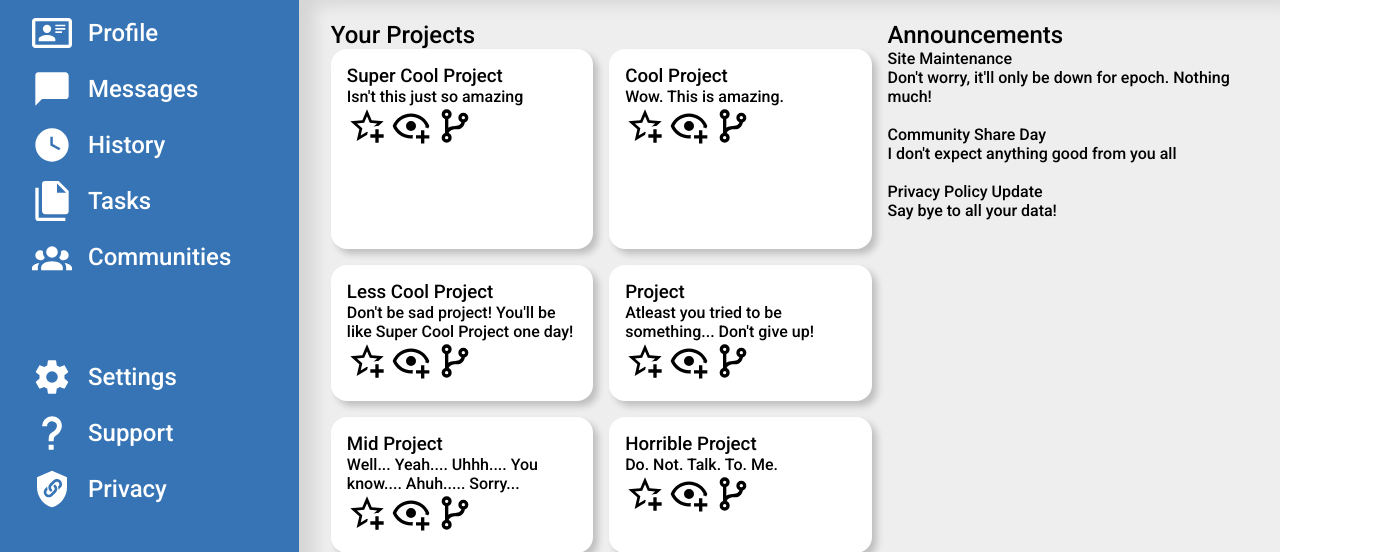
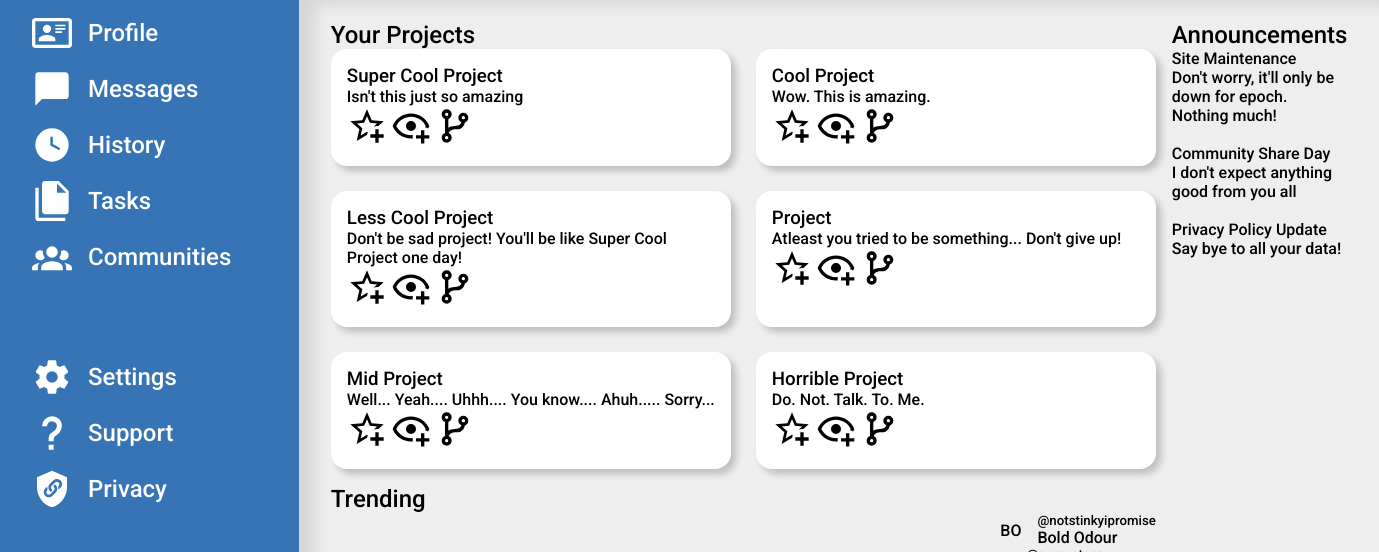
Before and after one commit to jmagali/odin-dashboard, a plain HTML site: page index.html in a window 1280 px wide. Shown: the part 235-787 px from the top of the page, 1379 px wide, since content can reach past the window. Drawn offline with Linux system fonts and the light colour scheme.

Commit message:
Add a gap between the cards

```diff
--- a/styles.css
+++ b/styles.css
@@ -194,17 +194,17 @@ input {
 }
 
 .projects-container {
-    grid-template-rows: repeat(auto-fill, minmax(200px, 0.8fr));
+    grid-template-rows: repeat(auto-fill, 1fr);
     grid-template-columns: 1fr 1fr;
     display: grid;
-    gap: 1em;
     grid-column: 1 / 2;
+    gap: 25px;
 }
 
 .card {
     background-color: var(--filler);
-    height: minmax(fit-content, 1fr);
-    width: minmax(fit-content, 1fr);
+    height: 3fr;
+    width: 400px;
 
     padding: 1em;
 
```
